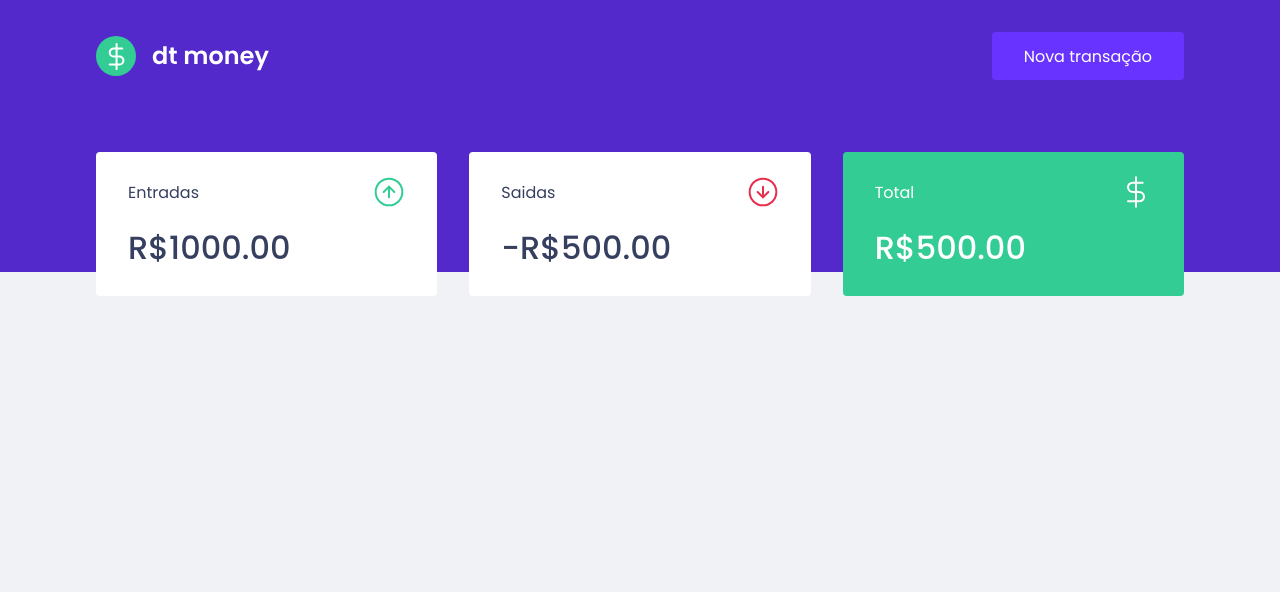
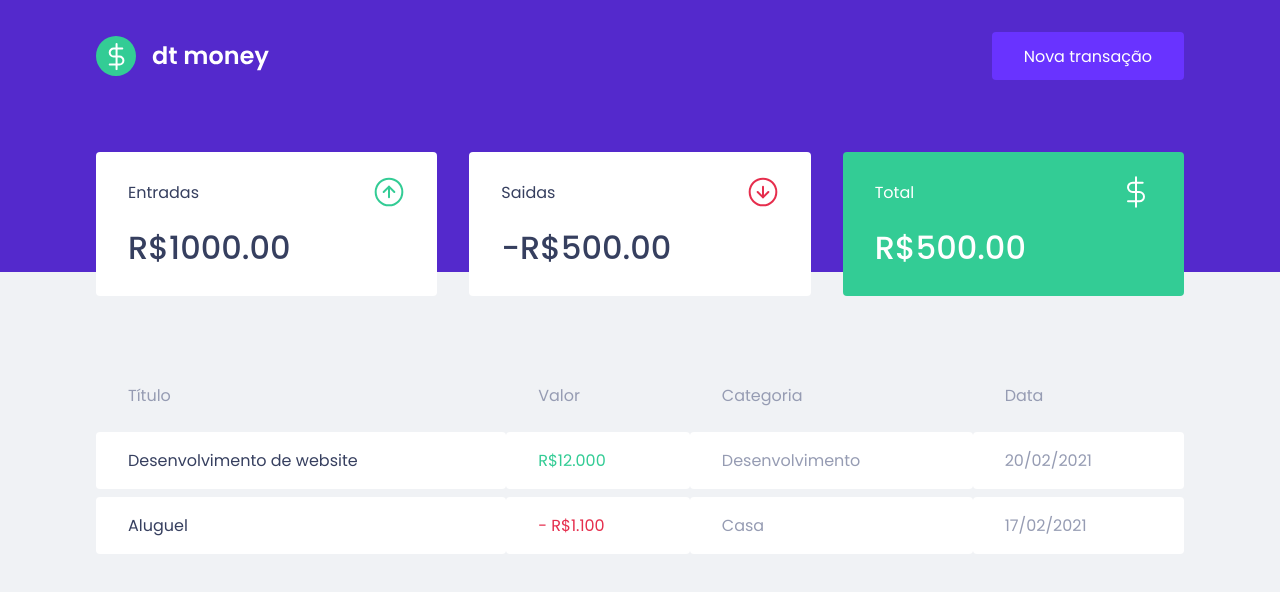
Before and after one commit to SulfiteA4/2-dtmoney, a React (Create React App) app in the folder dtmoney/: page / in a window 1280 px wide. Shown: the top 592 px of the page. Built offline with nearby package versions, Linux system fonts and the light colour scheme.

Commit message:
add componente TransactionalTable

```diff
--- a/dtmoney/src/components/Dashboard/index.tsx
+++ b/dtmoney/src/components/Dashboard/index.tsx
@@ -1,10 +1,12 @@
 import { Summary } from "../Summary";
+import { TransactionTable } from "../TransactionsTable";
 import { Container } from "./styles";
 
 export function Dashboard(){
     return(
         <Container>
             <Summary />
+            <TransactionTable />
         </Container>
     );
 }
--- /dev/null
+++ b/dtmoney/src/components/TransactionsTable/index.tsx
@@ -0,0 +1,31 @@
+import { Container } from "./styles";
+export function TransactionTable(){
+    return(
+        <Container>
+            <table>
+                <thead>
+                    <tr>
+                        <th>Título</th>
+                        <th>Valor</th>
+                        <th>Categoria</th>
+                        <th>Data</th>
+                    </tr>
+                </thead>
+                <tbody>
+                    <tr>
+                        <td>Desenvolvimento de website</td>
+                        <td className="deposit">R$12.000</td>
+                        <td>Desenvolvimento</td>
+                        <td>20/02/2021</td>
+                    </tr>
+                    <tr>
+                        <td>Aluguel</td>
+                        <td className="withdraw">- R$1.100</td>
+                        <td>Casa</td>
+                        <td>17/02/2021</td>
+                    </tr>
+                </tbody>
+            </table>
+        </Container>
+    );
+}
--- /dev/null
+++ b/dtmoney/src/components/TransactionsTable/styles.ts
@@ -0,0 +1,38 @@
+import styled from "styled-components";
+
+export const Container = styled.div`
+    margin-top: 4rem;
+
+    table {
+        width: 100%;
+        border-spacing: 0 0.5rem;//espacamento entre itens.
+
+        th {
+            color: var(--text-body);
+            font-weight: 400;
+            padding: 1rem 2rem;
+            text-align: left;
+            line-height: 1.5rem;
+        }
+
+        td {
+            padding: 1rem 2rem;
+            border: 0;
+            background: var(--shape);
+            color: var(--text-body);
+            border-radius: .25rem;
+
+            &:first-child {
+                color: var(--text-title);
+            }
+
+            &.deposit {
+                color: var(--green);
+            }
+
+            &.withdraw {
+                color: var(--red);
+            }
+        }
+    }
+`;
```
